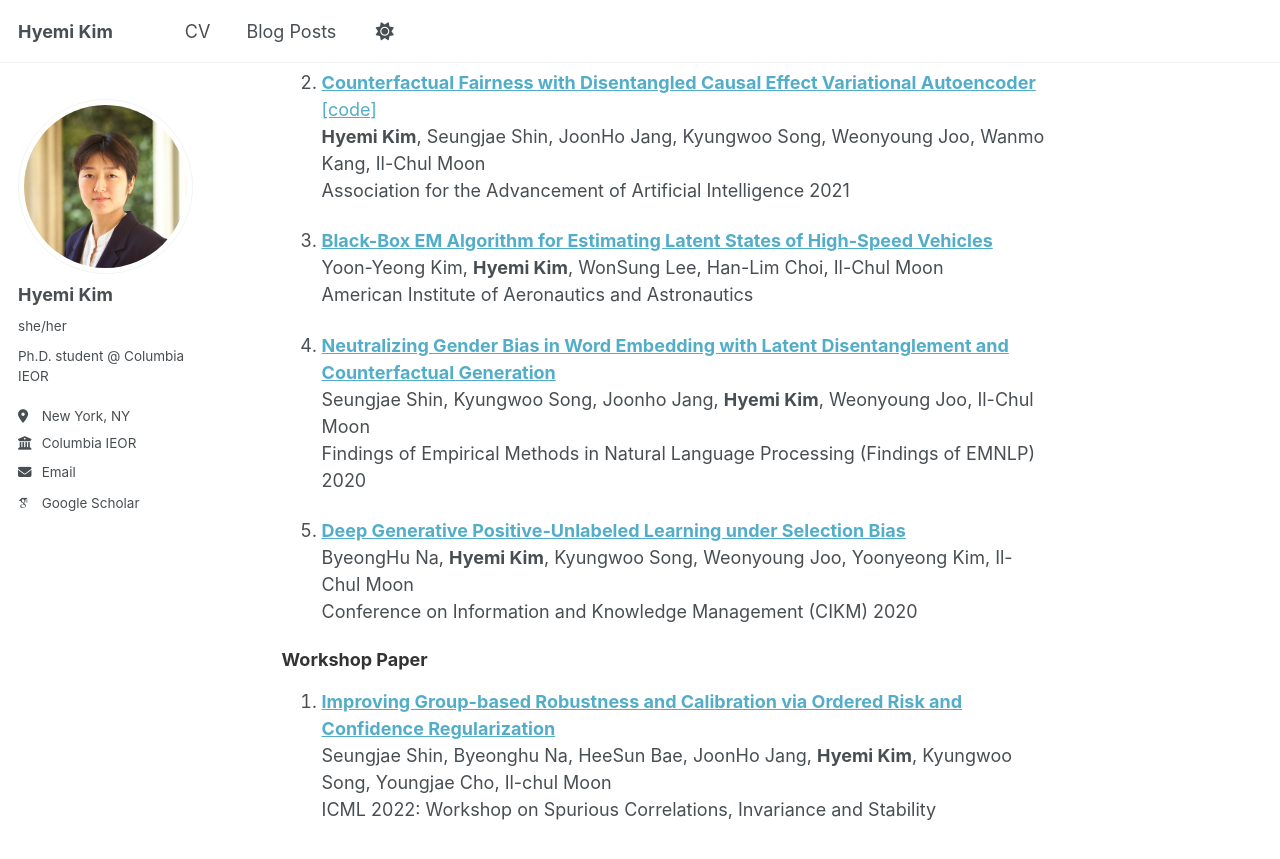
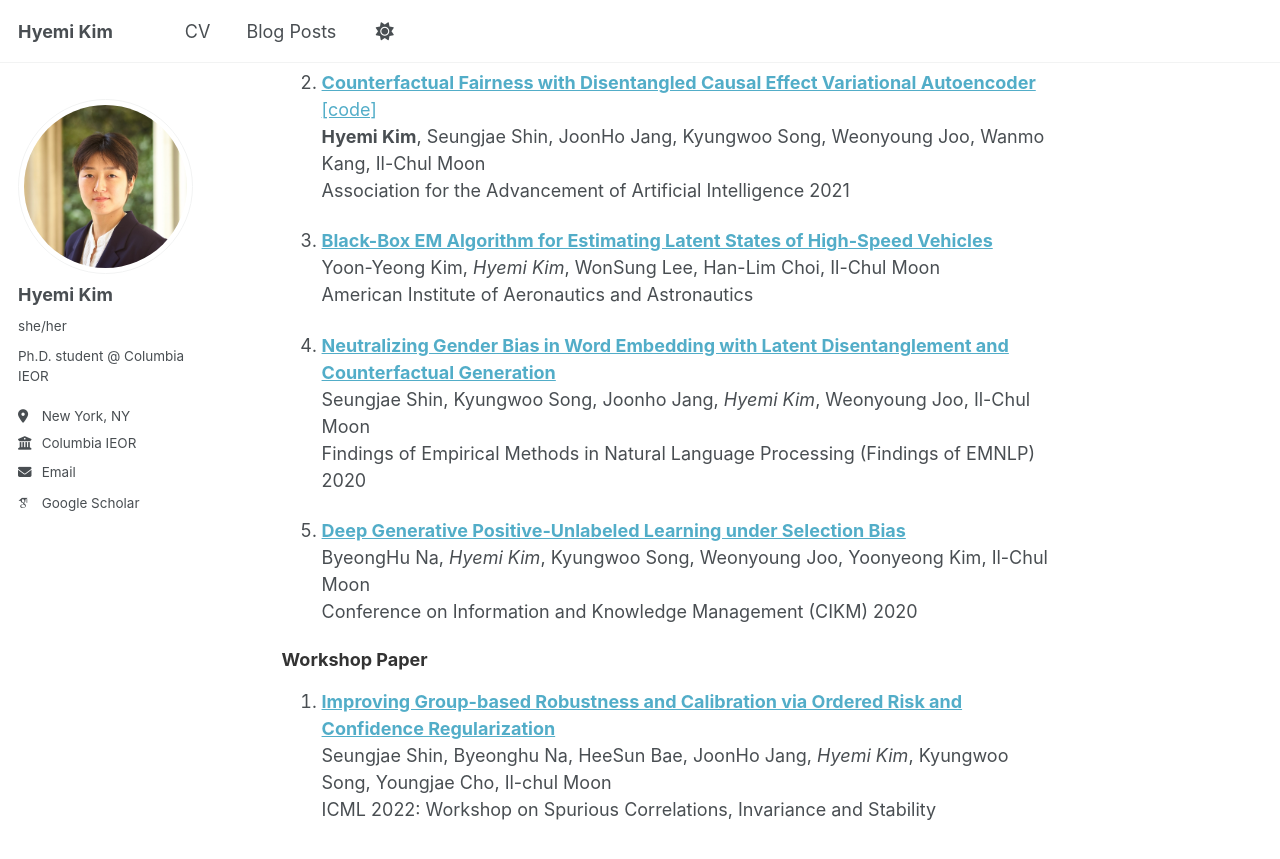
Before and after one commit to HyemiK1m/hyemik1m.github.io, a Jekyll site: the page built from _pages/about.md, in a window 1280 px wide and 900 px high, scrolled down 605 px. Shown: the top 859 px of the window. Built offline with Jekyll 4.4.1, drawn with Linux system fonts in a browser that asks for light colours; some web fonts are replaced; a script that is not in the unit is left out.

```diff
--- a/_pages/about.md
+++ b/_pages/about.md
@@ -27,18 +27,18 @@ The 8th ACM Conference on Fairness, Accountability, and Transparency (FAccT), 20
 Association for the Advancement of Artificial Intelligence 2021<br>
 
 1. [**Black-Box EM Algorithm for Estimating Latent States of High-Speed Vehicles**](https://arc.aiaa.org/doi/10.2514/1.I010831)<br>
-Yoon-Yeong Kim, __Hyemi Kim__, WonSung Lee, Han-Lim Choi, Il-Chul Moon<br>
+Yoon-Yeong Kim, *Hyemi Kim*, WonSung Lee, Han-Lim Choi, Il-Chul Moon<br>
 American Institute of Aeronautics and Astronautics<br>
 
 1. [**Neutralizing Gender Bias in Word Embedding with Latent Disentanglement and Counterfactual Generation**](https://aclanthology.org/2020.findings-emnlp.280.pdf)<br>
-Seungjae Shin, Kyungwoo Song, Joonho Jang, __Hyemi Kim__, Weonyoung Joo, Il-Chul Moon<br>
+Seungjae Shin, Kyungwoo Song, Joonho Jang, *Hyemi Kim*, Weonyoung Joo, Il-Chul Moon<br>
 Findings of Empirical Methods in Natural Language Processing (Findings of EMNLP) 2020<br>
 
 1. [**Deep Generative Positive-Unlabeled Learning under Selection Bias**](https://dl.acm.org/doi/10.1145/3340531.3411971)<br>
-ByeongHu Na, __Hyemi Kim__, Kyungwoo Song, Weonyoung Joo, Yoonyeong Kim, Il-Chul Moon<br>
+ByeongHu Na, *Hyemi Kim*, Kyungwoo Song, Weonyoung Joo, Yoonyeong Kim, Il-Chul Moon<br>
 Conference on Information and Knowledge Management (CIKM) 2020<br>
 
 <h3 style="color:#333; font-size:1em; font-weight:700; margin-top:0; margin-bottom:0;">Workshop Paper</h3>
 1. [**Improving Group-based Robustness and Calibration via Ordered Risk and Confidence Regularization**](https://openreview.net/pdf?id=okCTFCRavwh)<br>
-Seungjae Shin, Byeonghu Na, HeeSun Bae, JoonHo Jang, __Hyemi Kim__, Kyungwoo Song, Youngjae Cho, Il-chul Moon<br>
+Seungjae Shin, Byeonghu Na, HeeSun Bae, JoonHo Jang, *Hyemi Kim*, Kyungwoo Song, Youngjae Cho, Il-chul Moon<br>
 ICML 2022: Workshop on Spurious Correlations, Invariance and Stability<br>
```
